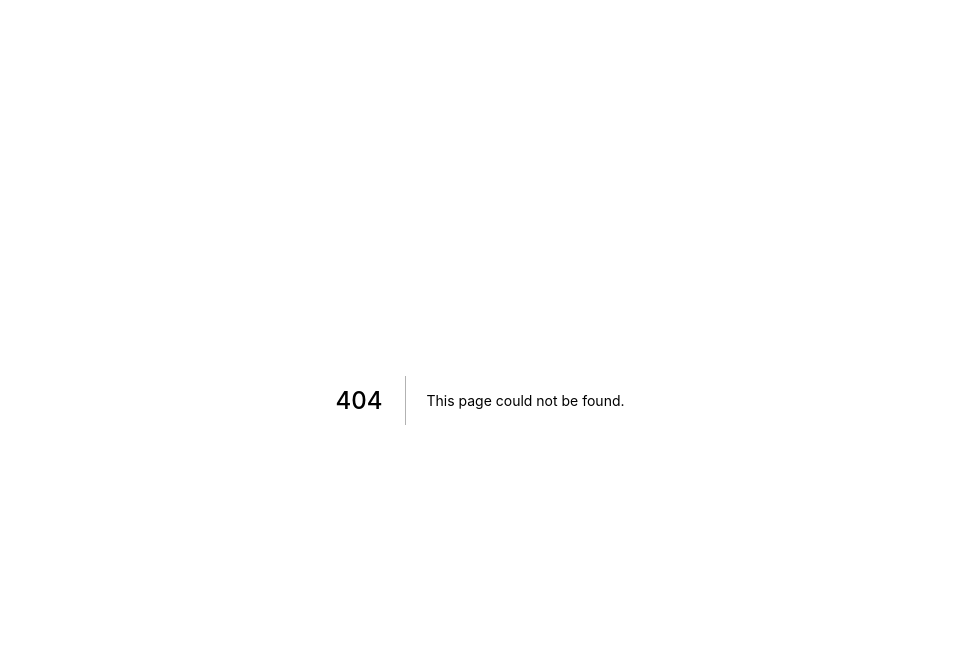
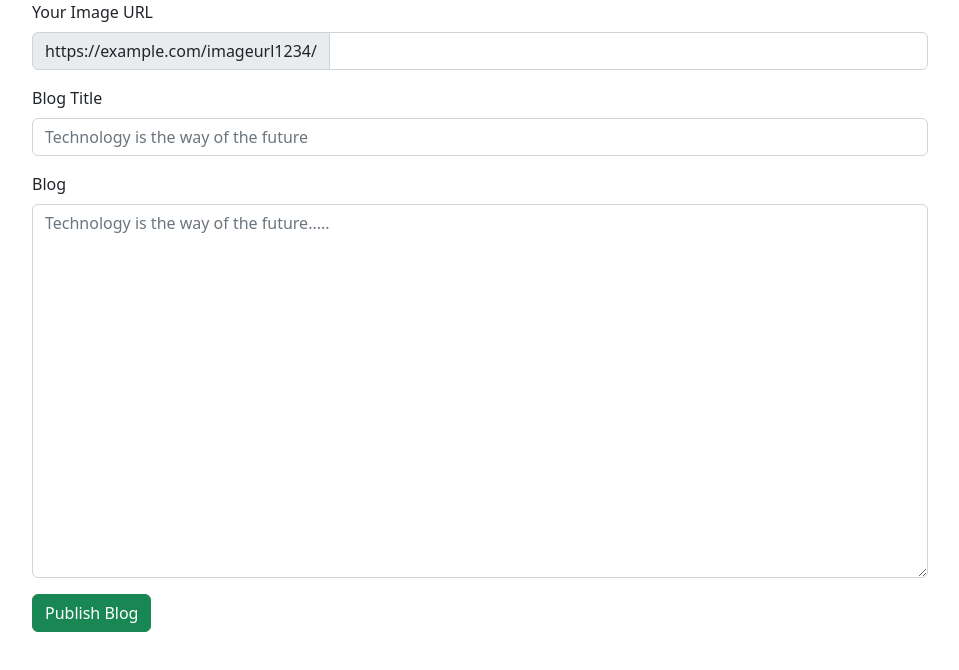
Before and after one commit to allanmauko/snitch-client, a Next.js app in the folder snitch-client/: page /blogForm in a window 1280 px wide. Before the commit this address had no page. Shown: the top 670 px of the page, without its empty margins (160-1119 px from the left). Built offline with nearby package versions, Linux system fonts and the light colour scheme.

Commit message:
Added the get nd post functionality for our articles

```diff
--- a/snitch-client/package.json
+++ b/snitch-client/package.json
@@ -20,7 +20,8 @@
     "next": "12.3.1",
     "react": "18.2.0",
     "react-bootstrap": "^2.5.0",
-    "react-dom": "18.2.0"
+    "react-dom": "18.2.0",
+    "react-router-dom": "^6.4.2"
   },
   "devDependencies": {
     "eslint": "8.25.0",
--- /dev/null
+++ b/snitch-client/pages/blogForm.js
@@ -0,0 +1,71 @@
+import React, { useState } from 'react'
+import Form from 'react-bootstrap/Form';
+import InputGroup from 'react-bootstrap/InputGroup';
+import Button from 'react-bootstrap/Button';
+// import { useNavigate } from "react-router-dom";
+
+
+
+
+function BlogForm() {
+
+  const [imageURL, setImageURL] = useState("");
+  const [title, setTitle] = useState("");
+  const [blogItem, setBlogItem] = useState("");
+
+// const navigate = useNavigate();
+
+const handlePublishBlog = (e) => {
+  e.preventDefault();
+  fetch('https://635aa5516f97ae73a632efe8.mockapi.io/blogs', {
+  method: 'POST',
+  headers: {
+    'Content-Type': 'application/json',
+  },
+  body: JSON.stringify({
+    imageURL,
+    title,
+    blogItem
+}),
+})
+  .then((response) => response.json())
+  .then((data) => {
+    console.log('Success:', data);
+    // navigate("/");
+    <App />
+  })
+  .catch((error) => {
+    console.error('Error:', error);
+  });
+}
+
+
+  return (
+    <div style={{width: "70%", align: "center", margin: "auto"}}>
+         <Form>
+         <Form.Label htmlFor="basic-url">Your Image URL</Form.Label>
+      <InputGroup className="mb-3" onChange={(e) => setImageURL(e.target.value)}>
+        <InputGroup.Text id="basic-addon3" >
+          https://example.com/imageurl1234/
+        </InputGroup.Text>
+        <Form.Control id="basic-url" aria-describedby="basic-addon3" />
+      </InputGroup>
+      <Form.Group className="mb-3" controlId="exampleForm.ControlInput1">
+        <Form.Label>Blog Title</Form.Label>
+        <Form.Control type="text" placeholder="Technology is the way of the future" onChange={(e) => setTitle(e.target.value)}/>
+      </Form.Group>
+      <Form.Group className="mb-3" controlId="exampleForm.ControlTextarea1">
+        <Form.Label>Blog</Form.Label>
+        <Form.Control as="textarea" rows={15} placeholder="Technology is the way of the future....." onChange={(e) => setBlogItem(e.target.value)} />
+      </Form.Group>
+    </Form>
+    <Button variant="success" onClick={handlePublishBlog} >Publish Blog</Button>
+
+    </div>
+  )
+}
+
+export default BlogForm
+
+
+// https://static8.depositphotos.com/1008303/880/i/950/depositphotos_8803246-stock-photo-asian-college-student.jpg
--- a/snitch-client/pages/navbar.js
+++ b/snitch-client/pages/navbar.js
@@ -26,7 +26,7 @@ function Navbar() {
             </Link>
           </li>
           <li className="topListItem">
-            <Link href="/blog">BLOG</Link>
+            <Link href="/blogForm">BLOG</Link>
           </li>
           {user && <li className="topListItem">LOGOUT</li>}
         </ul>
```
Also changed, not shown: snitch-client/pages/article.js (+14 -28 lines), snitch-client/pages/home.js (+15 -3 lines), 1 other file (tests, documents, lock files or other folders).
